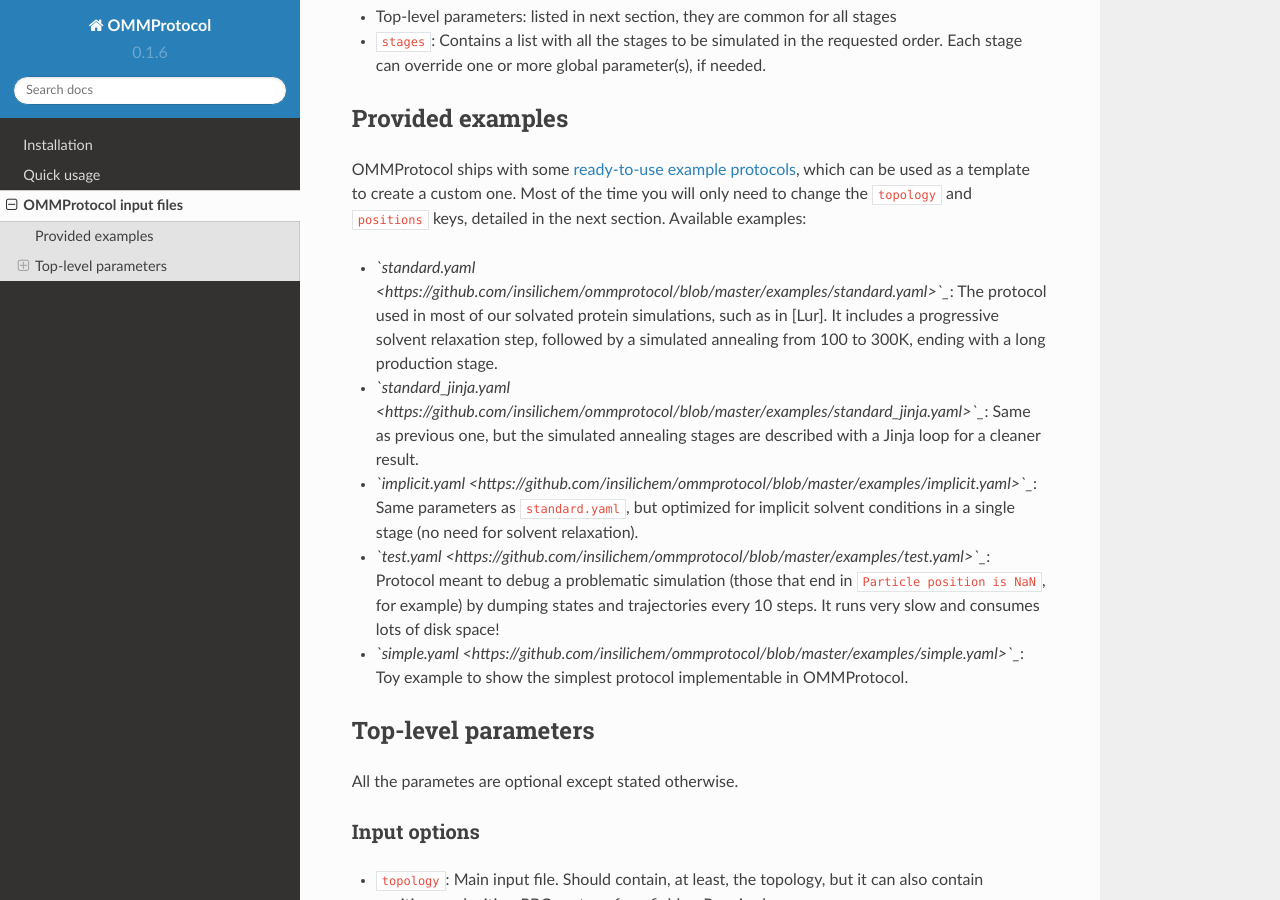
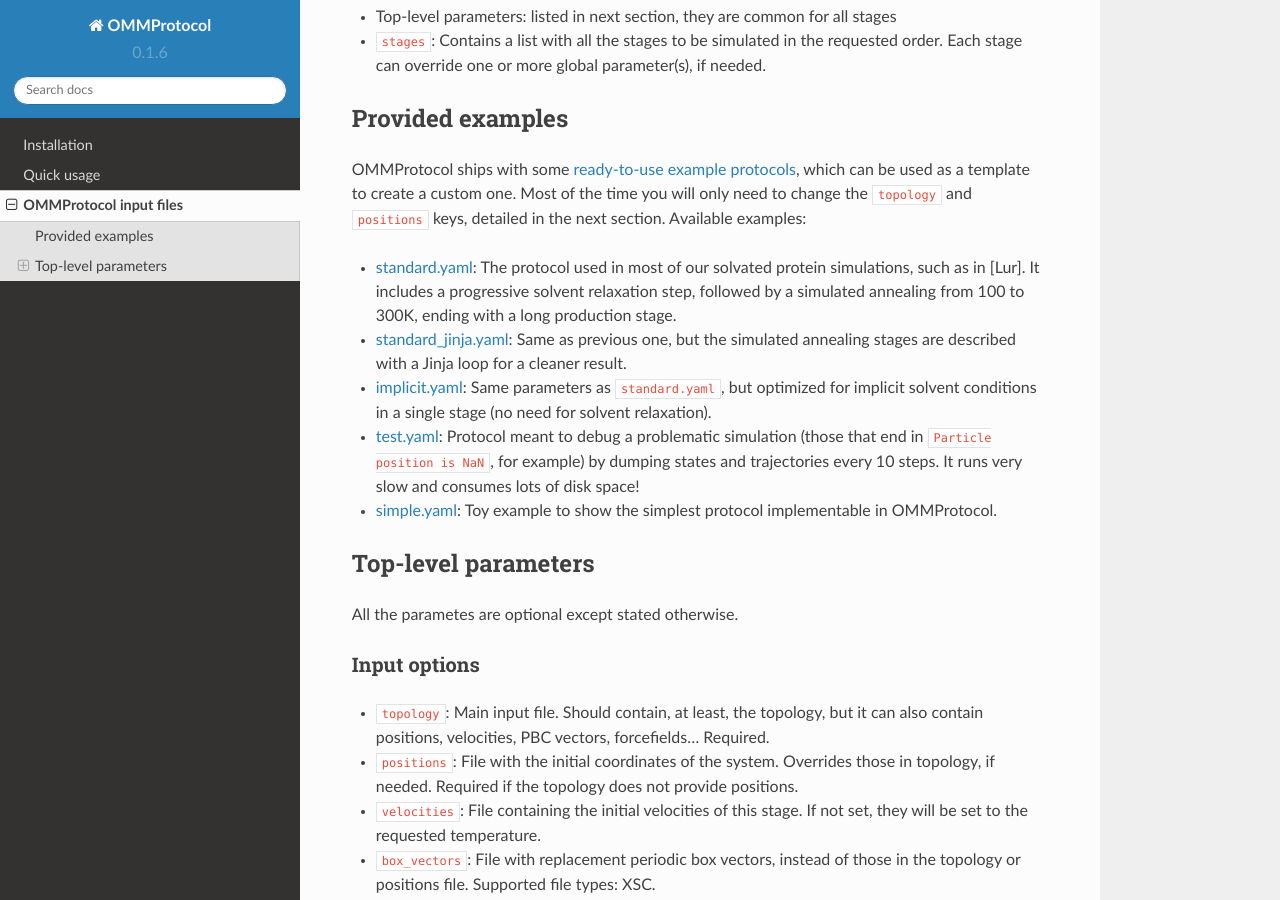
Before and after one commit to insilichem/ommprotocol, a Sphinx documentation site: the page built from docs/input.rst, in a window 1280 px wide and 900 px high, scrolled down 1155 px. Built offline with Sphinx 7.4.7 and the Read the Docs theme 2.0.0, drawn with Linux system fonts in a browser that asks for light colours.

Commit message:
Docs: RST syntax fixes

```diff
--- a/docs/input.rst
+++ b/docs/input.rst
@@ -67,11 +67,11 @@
 
 OMMProtocol ships with some `ready-to-use example protocols <https://github.com/insilichem/ommprotocol/tree/master/examples>`_, which can be used as a template to create a custom one. Most of the time you will only need to change the ``topology`` and ``positions`` keys, detailed in the next section. Available examples:
 
-- *`standard.yaml <https://github.com/insilichem/ommprotocol/blob/master/examples/standard.yaml>`_*: The protocol used in most of our solvated protein simulations, such as in [Lur]. It includes a progressive solvent relaxation step, followed by a simulated annealing from 100 to 300K, ending with a long production stage.
-- *`standard_jinja.yaml <https://github.com/insilichem/ommprotocol/blob/master/examples/standard_jinja.yaml>`_*: Same as previous one, but the simulated annealing stages are described with a Jinja loop for a cleaner result.
-- *`implicit.yaml <https://github.com/insilichem/ommprotocol/blob/master/examples/implicit.yaml>`_*: Same parameters as ``standard.yaml``, but optimized for implicit solvent conditions in a single stage (no need for solvent relaxation).
-- *`test.yaml <https://github.com/insilichem/ommprotocol/blob/master/examples/test.yaml>`_*: Protocol meant to debug a problematic simulation (those that end in ``Particle position is NaN``, for example) by dumping states and trajectories every 10 steps. It runs very slow and consumes lots of disk space!
-- *`simple.yaml <https://github.com/insilichem/ommprotocol/blob/master/examples/simple.yaml>`_*: Toy example to show the simplest protocol implementable in OMMProtocol.
+- `standard.yaml <https://github.com/insilichem/ommprotocol/blob/master/examples/standard.yaml>`_: The protocol used in most of our solvated protein simulations, such as in [Lur]. It includes a progressive solvent relaxation step, followed by a simulated annealing from 100 to 300K, ending with a long production stage.
+- `standard_jinja.yaml <https://github.com/insilichem/ommprotocol/blob/master/examples/standard_jinja.yaml>`_: Same as previous one, but the simulated annealing stages are described with a Jinja loop for a cleaner result.
+- `implicit.yaml <https://github.com/insilichem/ommprotocol/blob/master/examples/implicit.yaml>`_: Same parameters as ``standard.yaml``, but optimized for implicit solvent conditions in a single stage (no need for solvent relaxation).
+- `test.yaml <https://github.com/insilichem/ommprotocol/blob/master/examples/test.yaml>`_: Protocol meant to debug a problematic simulation (those that end in ``Particle position is NaN``, for example) by dumping states and trajectories every 10 steps. It runs very slow and consumes lots of disk space!
+- `simple.yaml <https://github.com/insilichem/ommprotocol/blob/master/examples/simple.yaml>`_: Toy example to show the simplest protocol implementable in OMMProtocol.
 
 
 Top-level parameters
```
Also changed, not shown: docs/index.rst (+6 -6 lines).
